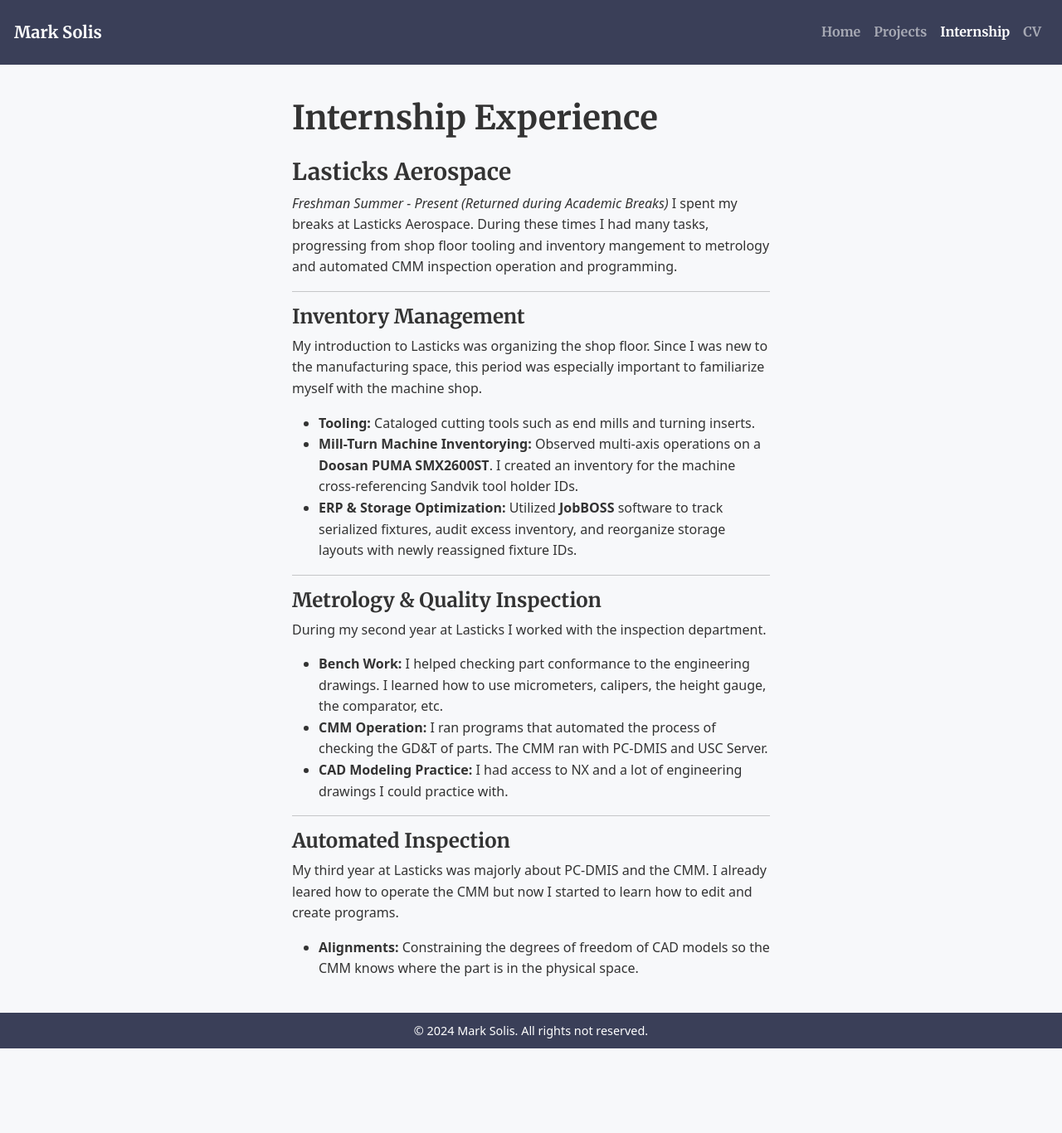
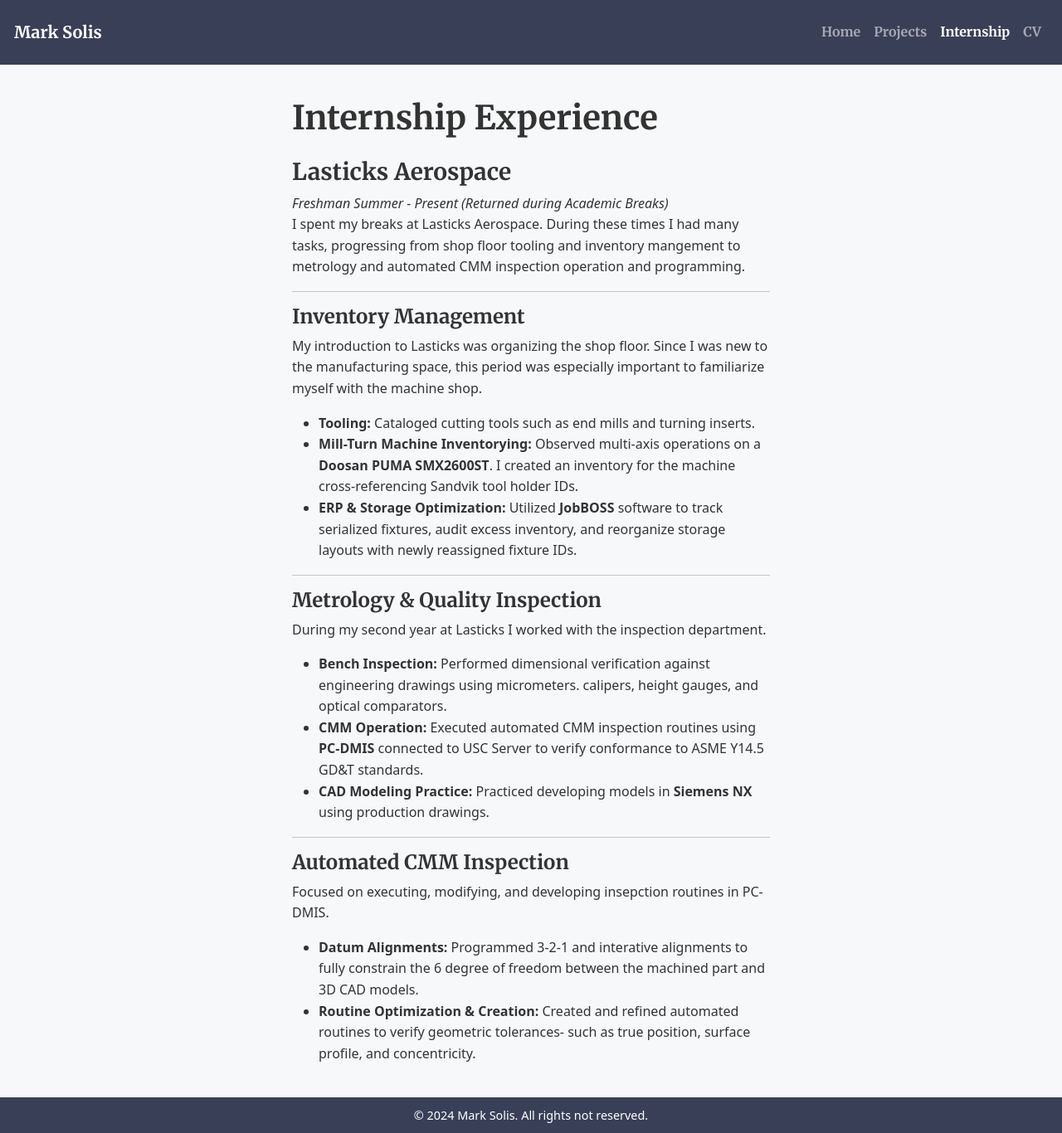
Before and after one commit to msolis424/msolis-website, a Jekyll site: the page built from _pages/internship.md, in a window 1280 px wide. Shown: the whole page at 83% size. Built offline with Jekyll 4.4.1, drawn with Linux system fonts in a browser that asks for light colours; before the commit the page ends 1264 px from its top, so only the background shows below that.

Commit message:
internship update

```diff
--- a/_pages/internship.md
+++ b/_pages/internship.md
@@ -6,7 +6,7 @@ permalink: /internship/
 # Internship Experience
 
 ### Lasticks Aerospace
-*Freshman Summer - Present (Returned during Academic Breaks)*
+*Freshman Summer - Present (Returned during Academic Breaks)* <br>
 I spent my breaks at Lasticks Aerospace. During these times I had many tasks, progressing from shop floor tooling and inventory mangement to metrology and automated CMM inspection operation and programming.
 
 ---
@@ -23,11 +23,12 @@ My introduction to Lasticks was organizing the shop floor. Since I was new to th
 #### Metrology & Quality Inspection
 During my second year at Lasticks I worked with the inspection department.
 
-* **Bench Work:** I helped checking part conformance to the engineering drawings. I learned how to use micrometers, calipers, the height gauge, the comparator, etc. <br>
-* **CMM Operation:** I ran programs that automated the process of checking the GD&T of parts. The CMM ran with PC-DMIS and USC Server. <br>
-* **CAD Modeling Practice:** I had access to NX and a lot of engineering drawings I could practice with.
+* **Bench Inspection:** Performed dimensional verification against engineering drawings using micrometers. calipers, height gauges, and optical comparators.
+* **CMM Operation:** Executed automated CMM inspection routines using **PC-DMIS** connected to USC Server to verify conformance to ASME Y14.5 GD&T standards.
+* **CAD Modeling Practice:** Practiced developing models in **Siemens NX** using production drawings.
 
 ---
-#### Automated Inspection
-My third year at Lasticks was majorly about PC-DMIS and the CMM. I already leared how to operate the CMM but now I started to learn how to edit and create programs.
-* **Alignments:** Constraining the degrees of freedom of CAD models so the CMM knows where the part is in the physical space.
+#### Automated CMM Inspection
+Focused on executing, modifying, and developing insepction routines in PC-DMIS.
+* **Datum Alignments:** Programmed 3-2-1 and interative alignments to fully constrain the 6 degree of freedom between the machined part and 3D CAD models.
+* **Routine Optimization & Creation:** Created and refined automated routines to verify geometric tolerances- such as true position, surface profile, and concentricity.
```
Also changed, not shown: 1 other file.
